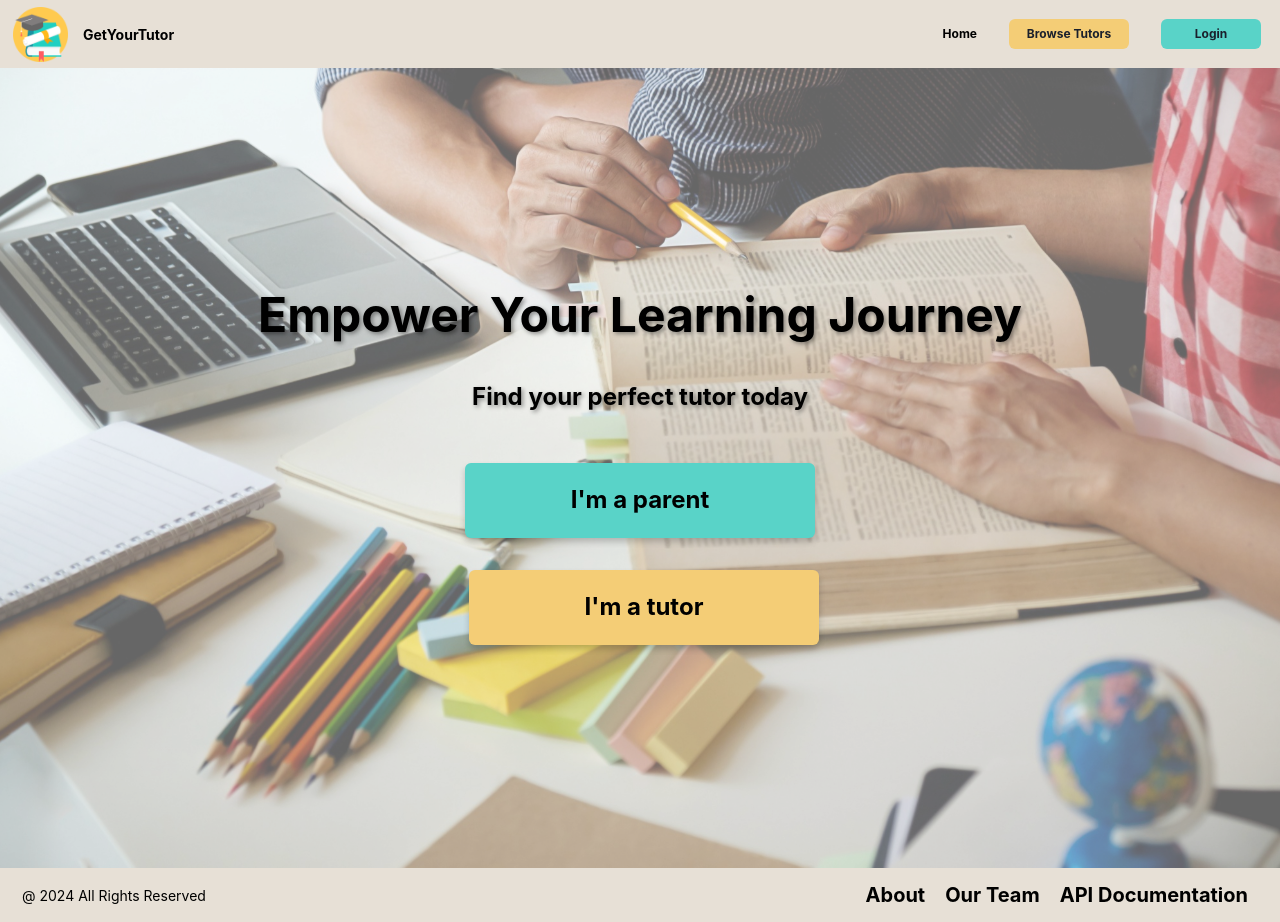
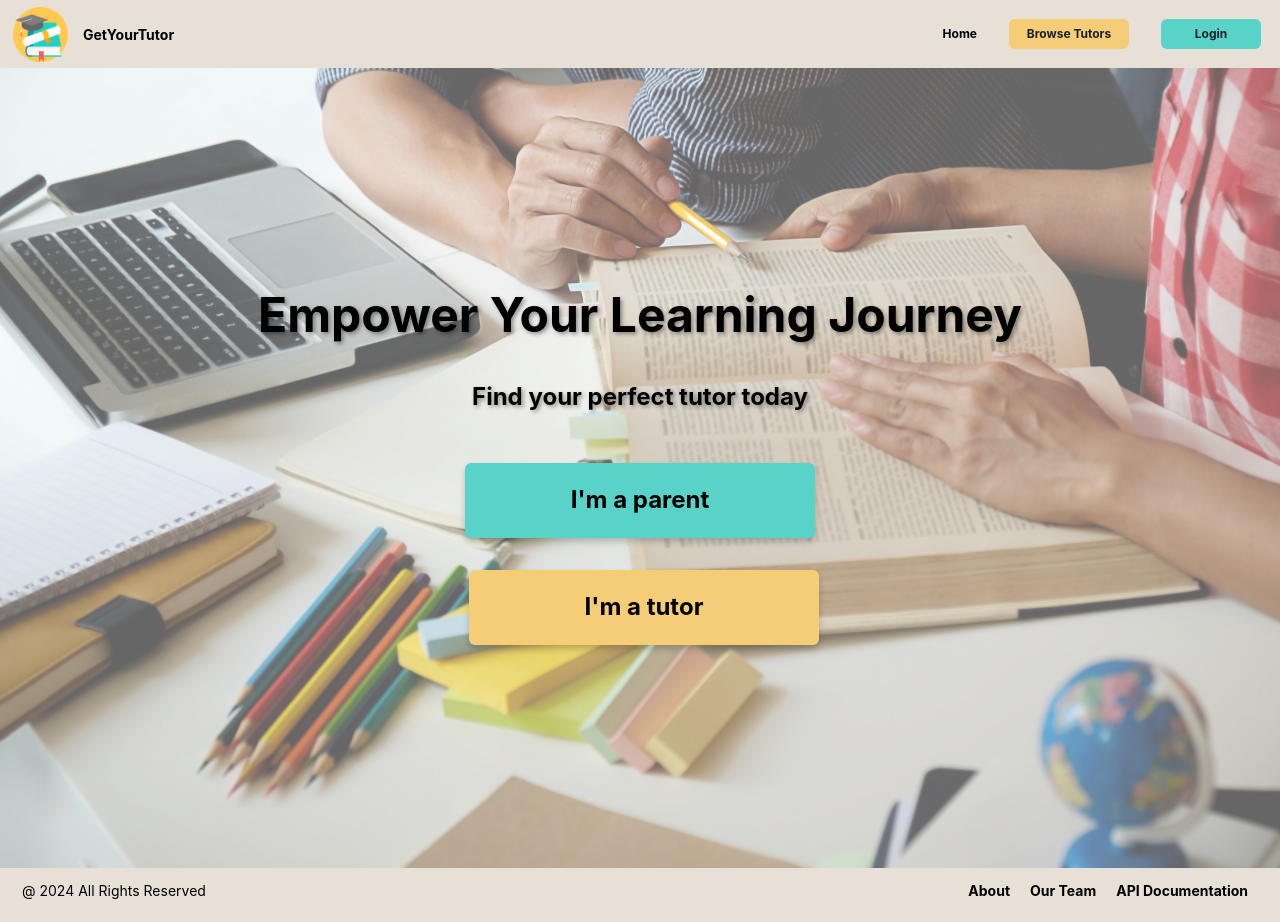
Before and after one commit to Code-the-Dream-School/ffprac-team2-front, a React (Vite) app: page / in a window 1280 px wide. Built offline with nearby package versions, Linux system fonts and the light colour scheme.

Commit message:
Change font size on the Footer

```diff
--- a/src/components/Footer.tsx
+++ b/src/components/Footer.tsx
@@ -11,7 +11,8 @@ type FooterProps = {
 
 const Footer: React.FC<FooterProps> = ({ sizeHeader }) => {
     const currentYear = new Date().getFullYear();
-    const fontSize = useBreakpointValue({ base: '16px', md: '20px' });
+    const fontSize = useBreakpointValue({ base: '12px', md: '14px' });
+    const copyrightFontSize = useBreakpointValue({ base: 'xs', md: 'sm' });
     const headerStyles = {
         maxWidth: sizeHeader.maxWidth,
         margin: sizeHeader.margin,
@@ -31,7 +32,7 @@ const Footer: React.FC<FooterProps> = ({ sizeHeader }) => {
                 padding={3}
             >
                 <Text
-                    fontSize="sm"
+                    fontSize={copyrightFontSize}
                     marginLeft={{ base: '0px', sm: '10px' }}
                 >{`@ ${currentYear} All Rights Reserved`}</Text>
                 <Flex
```
